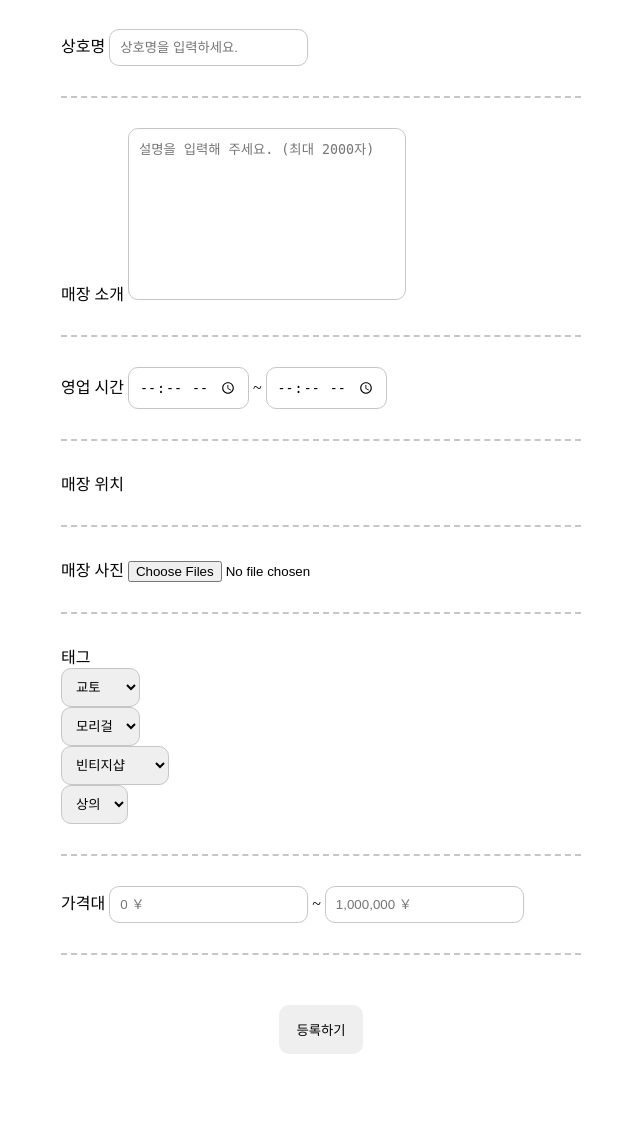
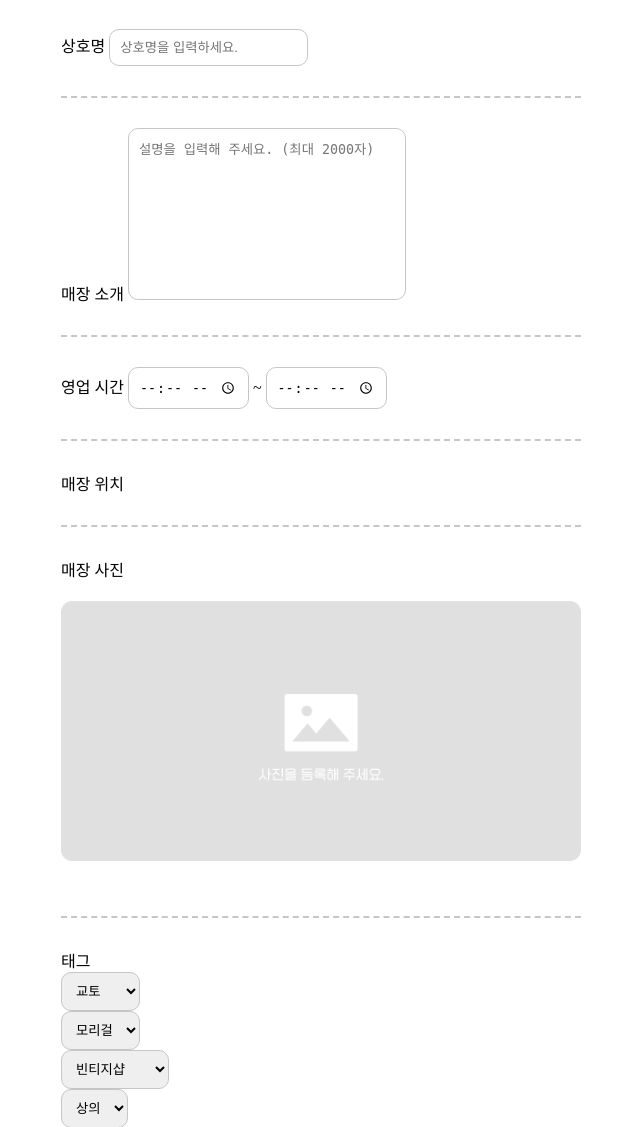
Before and after one commit to Pin-tage/Pin_tage, a PHP site: page /vintage_insert.html in a window 1280 px wide. Shown: the part 333-1460 px from the top of the page, without its empty margins (319-959 px from the left). Before the commit the page ends 1387 px from the top, so only its background shows below. Run offline with PHP 8.4, Linux system fonts and the light colour scheme; some web fonts are replaced.

Commit message:
feat. 이미지 업로드 버튼 스타일 수정

```diff
--- a/css/v_insert.css
+++ b/css/v_insert.css
@@ -104,6 +104,21 @@ main{
     padding: 30px 0 30px 0;
 }
 
+.button {
+    display: flex;
+    justify-content: center;
+}
+
+.img-button img {
+    cursor: pointer;
+    width: 100%;
+    margin-top: 20px;
+}
+
+#image {
+    visibility: hidden;
+}
+
 .button-container {
     margin: 50px;
     text-align: center;
--- a/js/v_insert.js
+++ b/js/v_insert.js
@@ -1,4 +1,9 @@
 document.addEventListener('DOMContentLoaded', function () {
+
+    document.querySelector('.img-button').addEventListener('click', function () {
+        document.getElementById('image').click();
+    });
+
     function previewImages(input) {
         var previewContainer = document.getElementById('preview-container');
         // 이전 미리보기 초기화하지 않고 기존 미리보기에 추가하기 위해 변경
@@ -16,7 +21,7 @@ document.addEventListener('DOMContentLoaded', function () {
                     var canvas = document.createElement('canvas');
                     var ctx = canvas.getContext('2d');
 
-                    // 이미지 크기를 300x300으로 제한
+                    // 이미지 크기를 250*250으로 제한
                     var width = 250;
                     var height = 250;
 
--- a/vintage_insert.html
+++ b/vintage_insert.html
@@ -60,6 +60,9 @@
 
                 <div class="input-image">
                     <label for="image">매장 사진</label>
+                    <div class="img-button">
+                        <img src="./assets/img-btn.png">
+                    </div>
                     <input type="file" id="image" name="image" accept="image/*" multiple>
                     <br>
                     <div id="preview-container"></div>
```
Also changed, not shown: assets/img-btn.png (added).
